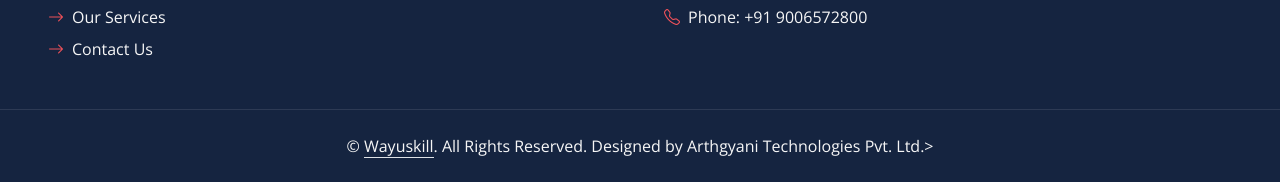
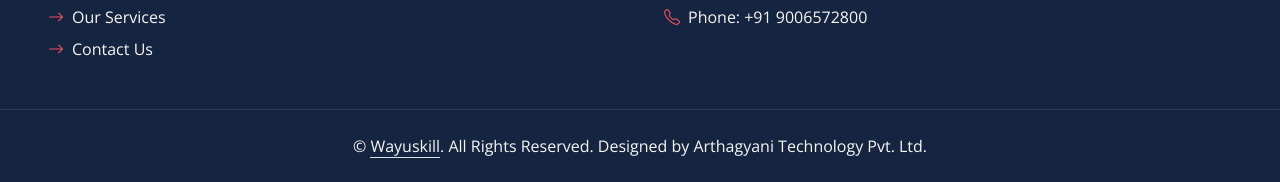
Before and after one commit to Arthgyan/staffingservice, a plain HTML site: page about.html in a window 1280 px wide. Shown: the part 2398-2580 px from the top of the page. Drawn offline with nearby package versions, Linux system fonts and the light colour scheme.

Commit message:
change in Rights

```diff
--- a/about.html
+++ b/about.html
@@ -243,7 +243,7 @@
         </div>
     </div>
     <div class="container-fluid bg-dark text-secondary text-center border-top py-4 px-5" style="border-color: rgba(256, 256, 256, .1) !important;">
-        <p class="m-0">&copy; <a class="text-secondary border-bottom" href="#">Wayuskill</a>. All Rights Reserved. Designed by Arthgyani Technologies Pvt. Ltd.></p>
+        <p class="m-0">&copy; <a class="text-secondary border-bottom" href="#">Wayuskill</a>. All Rights Reserved. Designed by Arthagyani Technology Pvt. Ltd.</p>
     </div>
     <!-- Footer End -->
     <!-- Footer End -->
```
Also changed, not shown: contact.html (+1 -1 lines), index.html (+1 -1 lines), service.html (+1 -1 lines).
